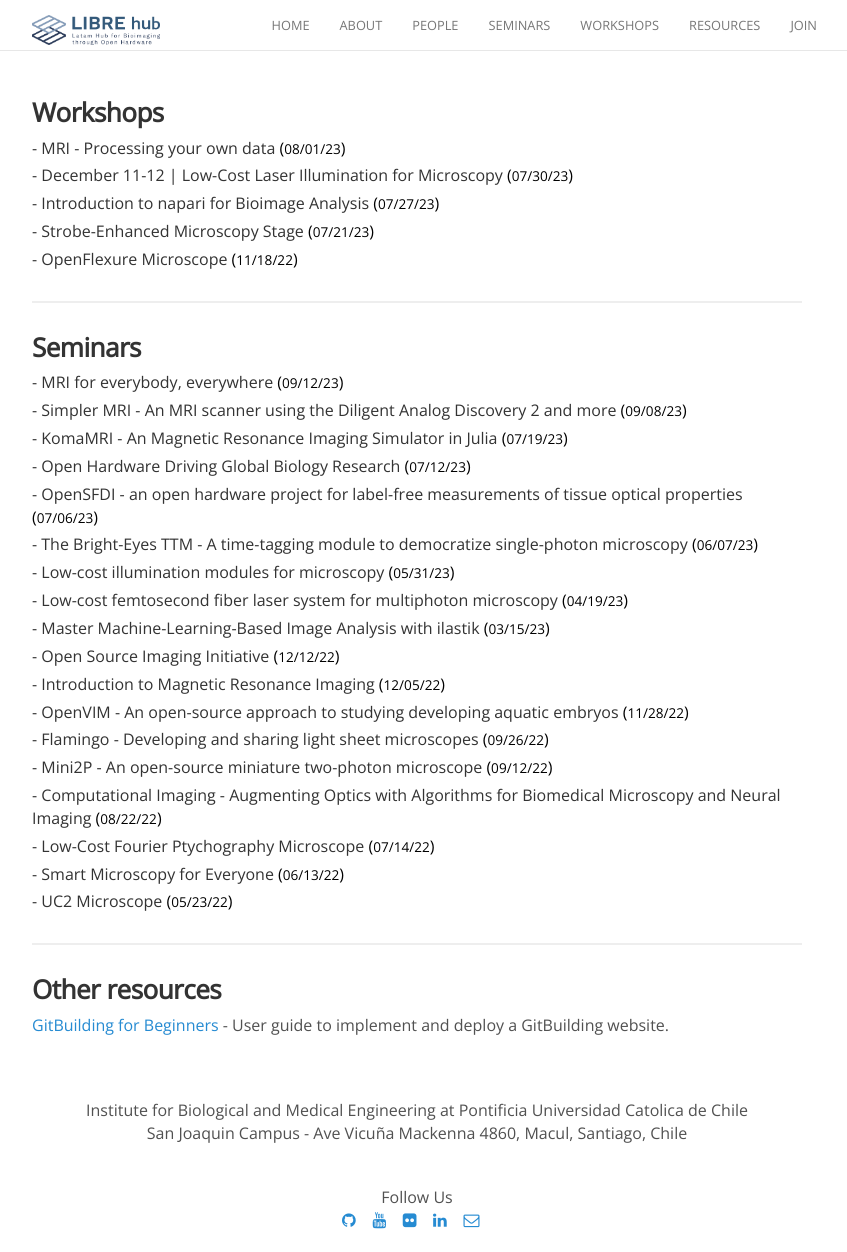
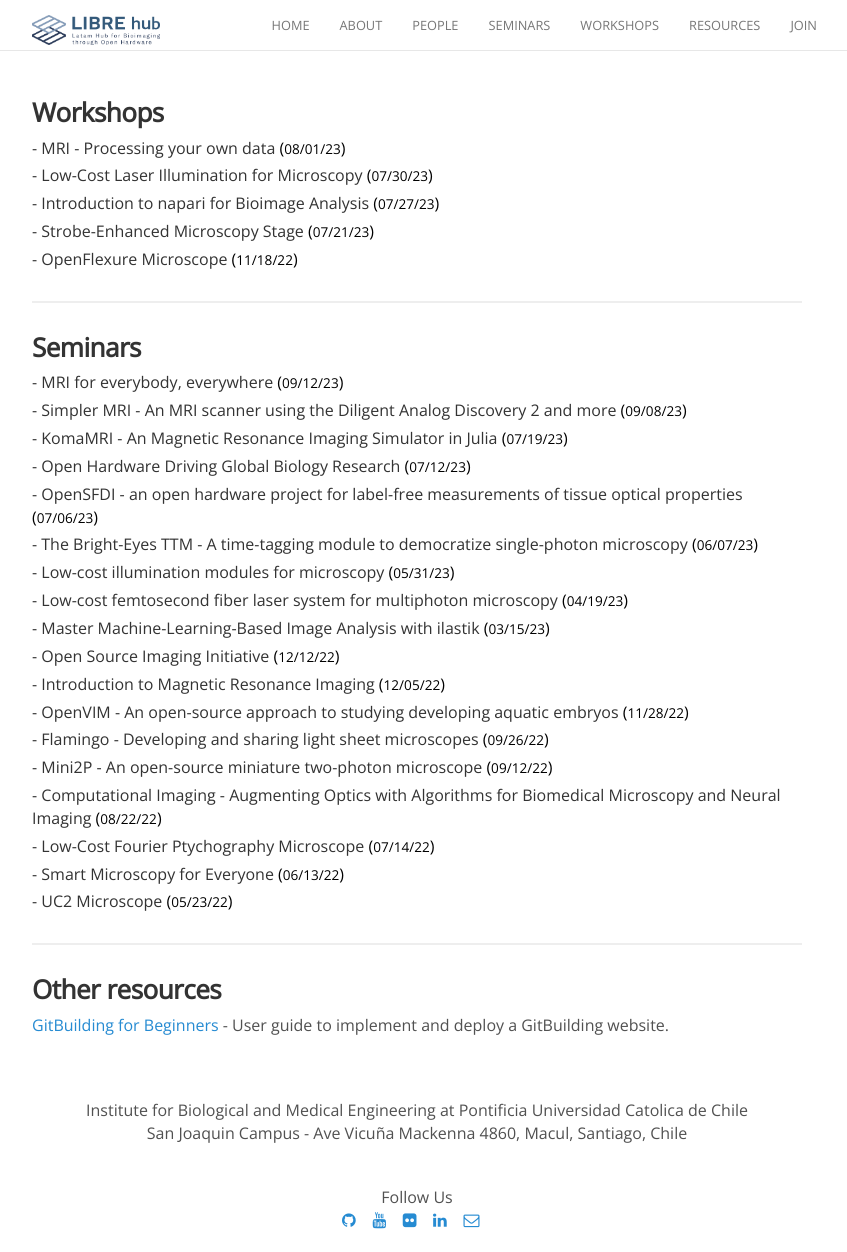
Before and after one commit to LIBREhub/LIBREhub.github.io, a Jekyll site: the page built from sources.md, in a window 1280 px wide and 1252 px high. Shown: the whole window, without its empty margins (223-1070 px from the left). Built offline with Jekyll 4.4.1, drawn with Linux system fonts in a browser that asks for light colours; nearby versions of some CDN libraries.

Commit message:
Update workshop title

```diff
--- a/_posts/2023-07-30-laserillum-ws.md
+++ b/_posts/2023-07-30-laserillum-ws.md
@@ -1,5 +1,5 @@
 ---
-title: December 11-12 | Low-Cost Laser Illumination for Microscopy
+title: Low-Cost Laser Illumination for Microscopy
 description: LIBRE hub workshop
 categories: workshop
 header-img: images/workshops/LLIM_2023_afiche.png
```
